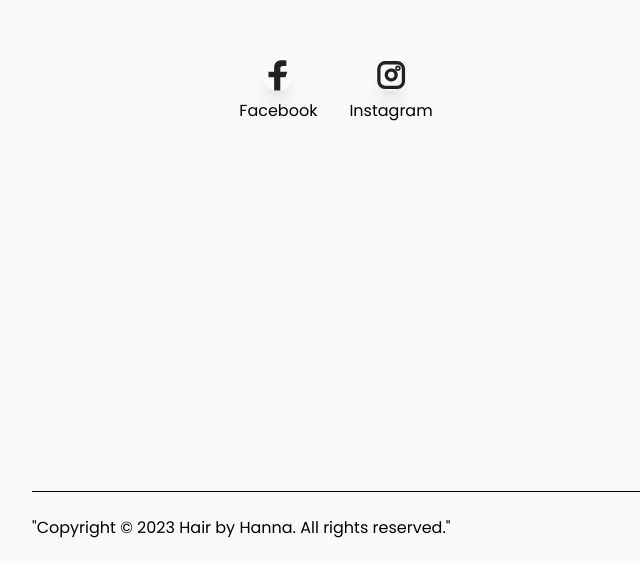
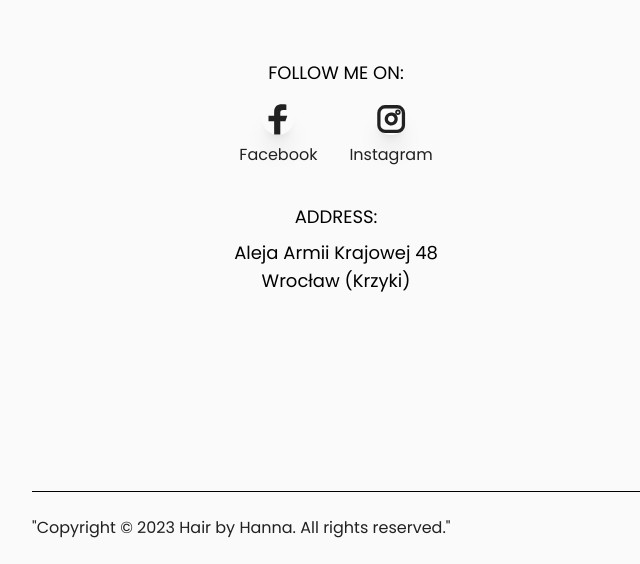
Before and after one commit to ValeriiMatviienko/hair, a Next.js app: page / in a window 1280 px wide. Shown: the part 3780-4344 px from the top of the page, without its empty margins (0-640 px from the left). Built offline with nearby package versions, Linux system fonts and the light colour scheme; grey boxes are pictures that could not be loaded.

Commit message:
added styles

```diff
--- a/app/components/Footer/Footer.tsx
+++ b/app/components/Footer/Footer.tsx
@@ -5,18 +5,27 @@ const Footer = () => {
   return (
     <div className="max-w-2xl px-4 pt-24 mx-auto sm:px-6 lg:max-w-7xl lg:px-8">
       <div className="grid grid-cols-1 my-12 gap-y-10 sm:grid-cols-6 lg:grid-cols-12">
-        <div className="mb-6 col-span-full sm:col-span-6 sm:mb-0">
-          <div className="flex flex-wrap justify-center gap-4">
+        <div className="col-span-full sm:col-span-6">
+          <h2 className="mb-4 text-lg text-center uppercase">Follow Me On:</h2>
+          <div className="flex flex-wrap justify-center gap-4 mb-5">
             {socialLinks.map((item, i) => (
               <div key={i} className="flex flex-col items-center mx-2">
                 <a href={item.link} target="_blank" rel="noopener noreferrer">
-                  <div className="flex items-center justify-center w-12 h-12 text-base rounded-full shadow-xl sm:w-10 sm:h-10 md:w-8 md:h-8">
+                  <div className="flex items-center justify-center w-12 h-12 rounded-full shadow-xl sm:w-10 sm:h-10 md:w-8 md:h-8">
                     <item.Component className="w-full h-full" />
                   </div>
                 </a>
-                <p className="mt-2 text-center">{item.description}</p>
+                <p className="mt-2 text-center text-black">
+                  {item.description}
+                </p>
               </div>
             ))}
+          </div>
+          <div className="py-4">
+            <h2 className="mb-2 text-lg text-center uppercase">Address:</h2>
+            <p className="text-lg text-center">
+              Aleja Armii Krajowej 48 <br /> Wrocław (Krzyki)
+            </p>
           </div>
         </div>
         <div className="col-span-full sm:col-span-6">
@@ -34,7 +43,7 @@ const Footer = () => {
       </div>
 
       <div className="items-center justify-between py-6 border-t md:flex border-t-bordertop">
-        <h4 className="text-sm font-normal text-center sm:text-base text-darkgrey md:text-start">
+        <h4 className="text-sm font-normal text-center text-black sm:text-base md:text-start">
           &quot;Copyright &copy; {currentYear} Hair by Hanna. All rights
           reserved.&quot;
         </h4>
--- a/app/components/Navbar/ContactForm.tsx
+++ b/app/components/Navbar/ContactForm.tsx
@@ -47,7 +47,7 @@ const ContactForm = ({ isOpen, setIsOpen }: ContactFormProps) => {
             leaveFrom="opacity-100"
             leaveTo="opacity-0"
           >
-            <div className="fixed inset-0 bg-opacity-50 bg-softgreen" />
+            <div className="fixed inset-0 bg-black bg-opacity-50" />
           </Transition.Child>
 
           <div className="fixed inset-0 overflow-y-auto">
--- a/app/components/Navbar/Drawerdata.tsx
+++ b/app/components/Navbar/Drawerdata.tsx
@@ -19,14 +19,14 @@ const DrawerData = ({ setIsContactFormOpen }: DrowerDataProps) => {
                 {item.name}
               </Link>
             ))}
-            <div className="flex items-center ">
+            <div className="flex items-center">
               <a className="mt-5 text-xl font-medium" href="tel:+48780509295">
                 +48780509295
               </a>
             </div>
             <button
               onClick={() => setIsContactFormOpen(true)}
-              className="flex justify-center w-full px-4 py-3 mt-4 text-base font-medium text-white border rounded-full bg-darkgreen hover:text-darkgreen hover:bg-white border-darkgreen lg:px-8 navbutton"
+              className="flex justify-center w-full px-4 py-3 text-base font-medium text-white border rounded-full bg-darkgreen hover:text-darkgreen hover:bg-white border-darkgreen lg:px-8 navbutton"
             >
               Contact me
             </button>
--- a/app/components/Navbar/NavigationItem.tsx
+++ b/app/components/Navbar/NavigationItem.tsx
@@ -3,6 +3,6 @@ import { NavigationItemType } from "@/app/types/types";
 export const NavigationItem: NavigationItemType[] = [
   { name: "About", href: "#home-section", current: false },
   { name: "Services", href: "#service-section", current: false },
-  { name: "Gallery", href: "#price-section", current: false },
-  { name: "Price", href: "#gallery-section", current: false },
+  { name: "Gallery", href: "#gallery-section", current: false },
+  { name: "Price", href: "#price-section", current: false },
 ];
```
